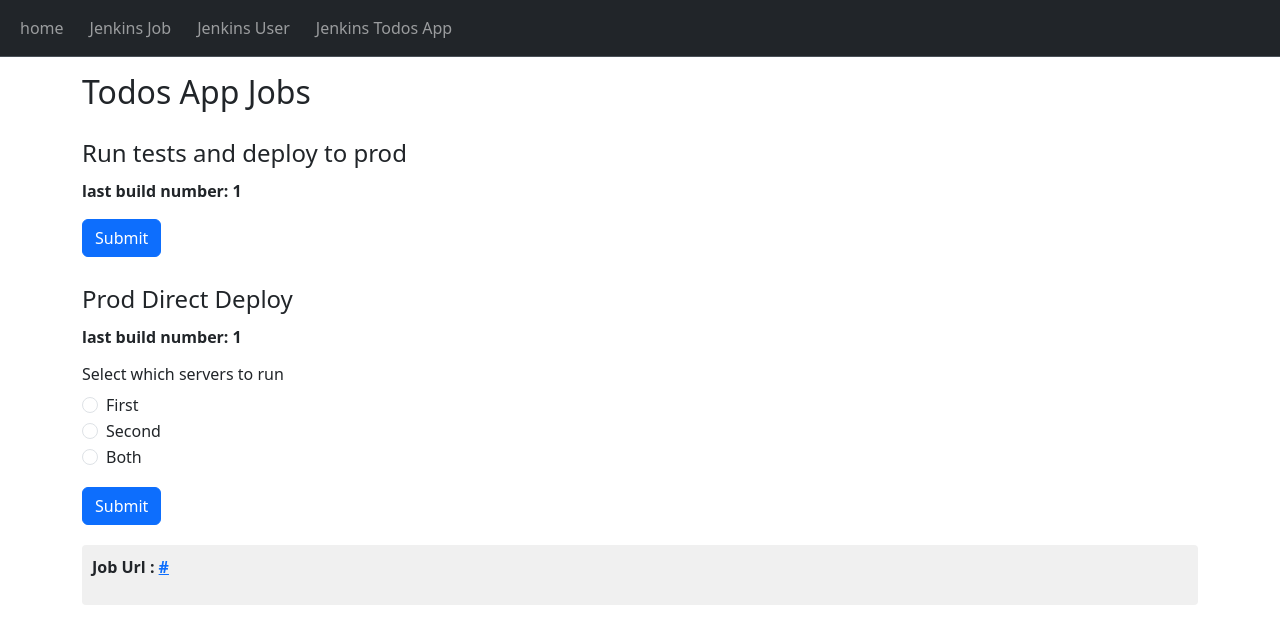
After one commit to MarkeyBass/todos-v2, a Flask app: template infra-flask/templates/jenkins_todos_app.html in a window 1280 px wide. The commit adds this page. Shown: the top 644 px of the page. Run offline with Flask 3, Linux system fonts and the light colour scheme; the template is opened without the code that fills it: most values are stand-ins (such as "Sample title", 1, 10 or a date in 2020).

```diff
--- a/infra-flask/app.py
+++ b/infra-flask/app.py
@@ -4,7 +4,7 @@
 # flask db upgrade
 # flask db migrate -m "profile add picture" (create The instance of the database)
 # flask db upgrade
-from utils.jenkins_utils import create_jenkins_job, create_jenkins_user
+from utils.jenkins_utils import create_jenkins_job, create_jenkins_user, get_jenkins_job_last_build_info, run_jenkins_job
 from flask import Flask, render_template, request
 import jenkins
 import json
@@ -73,6 +73,43 @@
 
     return render_template('jenkins_user.html', success=success, message=message, statusCode=statusCode)
 
+@app.route('/jenkins_todos_app', methods=['POST', 'GET'])
+def jenkins_todos_app():
+
+    TEST_AND_PROD_JOB = 'todos-test-and-deploy-2'
+    PROD_JOB = 'todos-deploy-to-prod'
+
+    success = None
+    message = None
+
+
+    test_and_prod_last_build = get_jenkins_job_last_build_info(TEST_AND_PROD_JOB)  or { 'number': 0 }
+    prod_last_build = get_jenkins_job_last_build_info(PROD_JOB) or { 'number': 0 }
+
+    if request.method == 'POST':
+        job_option = request.form.get('job-option')
+        print(job_option)
+
+        job_to_build = TEST_AND_PROD_JOB if job_option == "TEST_PROD_BOTH"  else PROD_JOB
+        job_param = None if job_option == "TEST_PROD_BOTH" else job_option
+
+        res = run_jenkins_job(job_to_build, {'KEY': job_param})
+        success = res['success']
+        message = res['message']
+        job_url = res['job_url']
+        print(res)
+    else:
+        job_option = ''
+        success = None
+        message = None
+        last_build_number = None
+        job_url = None
+
+
+    return render_template('jenkins_todos_app.html',
+                           success=success, message=message,
+                           test_and_prod_last_build=test_and_prod_last_build, prod_last_build=prod_last_build,
+                           job_url=job_url)
 
 
 if __name__ == "__main__":
--- a/infra-flask/requirements.txt
+++ b/infra-flask/requirements.txt
@@ -1,3 +1,4 @@
+beautifulsoup4==4.12.2
 blinker==1.6.2
 certifi==2023.5.7
 charset-normalizer==3.2.0
@@ -14,6 +15,7 @@
 python-jenkins==1.8.0
 requests==2.31.0
 six==1.16.0
+soupsieve==2.4.1
 urllib3==2.0.3
 Werkzeug==2.3.6
 zipp==3.16.0
--- a/infra-flask/templates/index.html
+++ b/infra-flask/templates/index.html
@@ -7,7 +7,6 @@
     <!-- <link href="https://cdn.jsdelivr.net/npm/bootstrap@5.3.0/dist/css/bootstrap.min.css" rel="stylesheet" integrity="sha384-9ndCyUaIbzAi2FUVXJi0CjmCapSmO7SnpJef0486qhLnuZ2cdeRhO02iuK6FUUVM" crossorigin="anonymous"> -->
 </head>
 <body>
-    <!-- Include the navbar -->
     {% include 'partials/navbar.html' %}
 
     <div class="container mt-4 ">
--- /dev/null
+++ b/infra-flask/templates/jenkins_todos_app.html
@@ -0,0 +1,71 @@
+<!DOCTYPE html>
+<html>
+<head>
+    <title>Flask Jenkins Integration - Create Jenkins User</title>
+    <!-- Bootstrap CSS CDN -->
+    <link rel="stylesheet" href="https://cdn.jsdelivr.net/npm/bootstrap@5.3.0/dist/css/bootstrap.min.css">
+    <style>
+        #jenkins-logs {
+            background-color: #f0f0f0;
+            padding: 10px;
+            margin-top: 20px;
+            border-radius: 4px;
+        }
+    </style>
+</head>
+<body>
+    {% include 'partials/navbar.html' %}
+
+    <div class="container">
+        <h2>Todos App Jobs</h2>
+        <form class="mt-4" action="/jenkins_todos_app" method="POST">
+            <fieldset>
+                <legend>Run tests and deploy to prod</legend>
+                <p><strong>last build number: {{test_and_prod_last_build['number']}}</strong></p>
+                <button type="submit" class="btn btn-primary">Submit</button>
+                <input type="hidden" name="job-option" value="TEST_PROD_BOTH">
+            </fieldset>
+        </form>
+        <form class="mt-4" action="/jenkins_todos_app" method="POST">
+
+            <fieldset class="mt-4">
+                <legend>Prod Direct Deploy</legend>
+                <p><strong>last build number: {{prod_last_build['number']}}</strong></p>
+                <h6>Select which servers to run</h6>
+                <div class="form-check">
+                    <input class="form-check-input" type="radio" name="job-option" id="option-first" value="ONE" required>
+                    <label class="form-check-label" for="option-first">
+                        First
+                    </label>
+                </div>
+                <div class="form-check">
+                    <input class="form-check-input" type="radio" name="job-option" id="option-second" value="TWO">
+                    <label class="form-check-label" for="option-second">
+                        Second
+                    </label>
+                </div>
+                <div class="form-check">
+                    <input class="form-check-input" type="radio" name="job-option" id="option-both" value="BOTH" >
+                    <label class="form-check-label" for="option-both">
+                        Both
+                    </label>
+                </div>
+                <button type="submit" class="btn btn-primary mt-3">Submit</button>
+            </fieldset>
+        </form>
+
+        <div id="jenkins-logs" class="mb-5">
+            {% if success is defined and success %}
+                <p><strong>Success : {{success}}</strong></p>
+            {% endif %}
+            {% if message is defined and message %}
+                <p><strong>Message : </strong></p>
+                <pre>{{ message|safe }}</pre>
+            {% endif %}
+            {% if job_url is defined and job_url %}
+                <p><strong>Job Url : <a href={{job_url}}>{{job_url}}</a></strong></p>
+            {% endif %}
+        </div>
+    </div>
+</body>
+</html>
--- a/infra-flask/templates/jenkins_user.html
+++ b/infra-flask/templates/jenkins_user.html
@@ -17,7 +17,6 @@
     </style>
 </head>
 <body>
-    <!-- Include the navbar -->
     {% include 'partials/navbar.html' %}
 
     <div class="container">
--- a/infra-flask/templates/partials/navbar.html
+++ b/infra-flask/templates/partials/navbar.html
@@ -39,6 +39,9 @@
         <li class="nav-item">
           <a class="nav-link" href="/jenkins_user">Jenkins User</a>
         </li>
+        <li class="nav-item">
+          <a class="nav-link" href="/jenkins_todos_app">Jenkins Todos App</a>
+        </li>
       </ul>
     </div>
   </div>
--- a/infra-flask/utils/jenkins_utils.py
+++ b/infra-flask/utils/jenkins_utils.py
@@ -1,5 +1,8 @@
 # pip install python-jenkins
 # pip install beautifulsoup4
+
+import time
+
 import jenkins
 import requests
 from typing import List
@@ -51,6 +54,42 @@
     jenkins_client.create_job(job_name, config)
     create_info = jenkins_client.get_job_info(job_name)
     return create_info
+
+
+def get_jenkins_job_last_build_info(job_name):
+    job_info = jenkins_client.get_job_info(job_name)
+    return job_info['lastCompletedBuild']
+
+
+
+def run_jenkins_job(job_name, parameters=None):
+
+    try:
+        jenkins_client.get_whoami()
+        jenkins_client.get_version()
+    except Exception as err:
+        return {'message': f"Error connecting to Jenkins: {str(err)}", 'success': False},
+
+    try:
+        job_start_log = jenkins_client.build_job(job_name, parameters=None)
+        print("===== START LOG =====", job_start_log, "has job started",type(job_start_log) == int)
+        if not isinstance(job_start_log, int):
+            raise TypeError("The job starting log returned an unexpected value type")
+        job_info = jenkins_client.get_job_info(job_name)
+
+        job_path = job_info['url'].split('/')[3] + '/' + job_info['url'].split('/')[4]
+        job_url = JENKINS_URL + job_path
+
+        print('===== job_url =====', job_url)
+
+
+        return {
+            'message': f'Job nomber {job_info["lastCompletedBuild"]["number"] + 1} have started successfully. \nplease check the link for more info {job_info["url"]}',
+            'job_url': job_url,
+            'success': True
+        }
+    except TypeError as err:
+        return {'message': f"Error - Job Failed to start: {str(err)}", 'success': False}
 
 
 def create_jenkins_user(username: str, password: str, role: str = None):
@@ -174,13 +213,15 @@
 
 
 if __name__ == "__main__":
+    # run_jenkins_job('todos-deploy-to-prod')
+    run_jenkins_job('pyhon_test_job_1')
+    # get_jenkins_job_last_build_info('pyhon_test_job')
+    # run_jenkins_job('todos-test-and-deploy-2')
+    # run_jenkins_job('todos-deploy-to-prod')
     #     jenkins_user_assign_roles('new_user_7')
     # create_user('new_user_15', '123456', 'read-build-create')
-    create_jenkins_user('new_user_16', '123456', 'read-build-createjhksfdjukhsdf')
+    # create_jenkins_user('new_user_16', '123456', 'read-build-createjhksfdjukhsdf')
     # create_jenkins_job("python-test-1", "bla bla", ["echo Hello world"])
     # create_jenkins_job("python-test-1", "bla bla", ["echo Hello world", "pwd", "ls -la"])
-
-
-# if __name__ == "__main__":
     # jenkins_user_assign_roles('new_user_7')
     # get_jenkins_users()
```
Also changed, not shown: docker-compose.pub.yml (added, +42 -0 lines), 2 other files.
